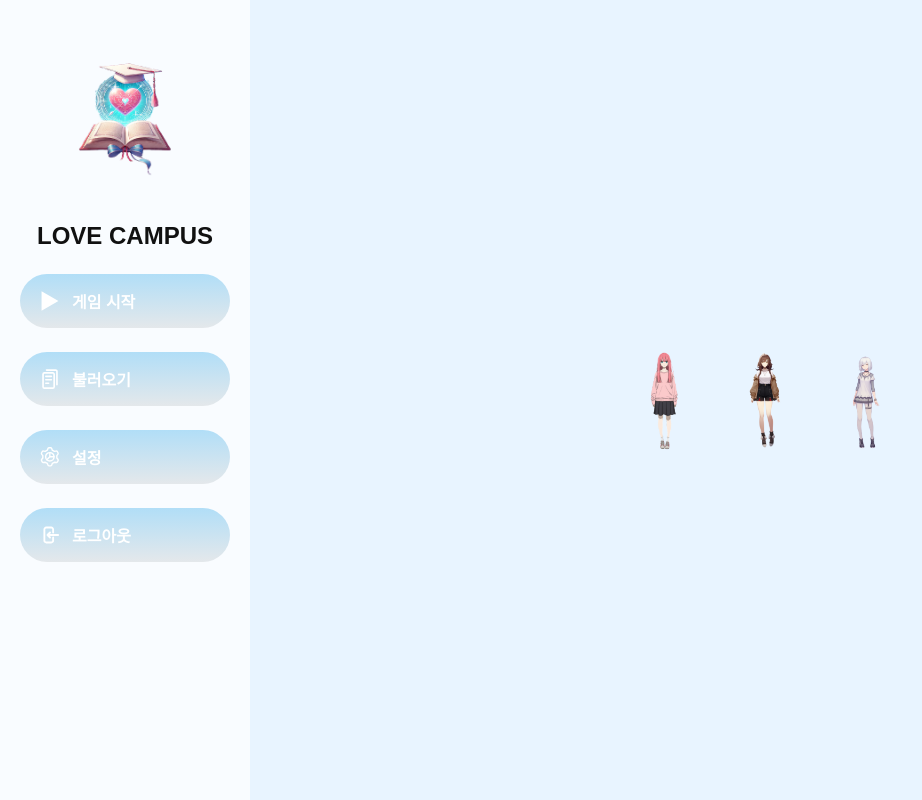
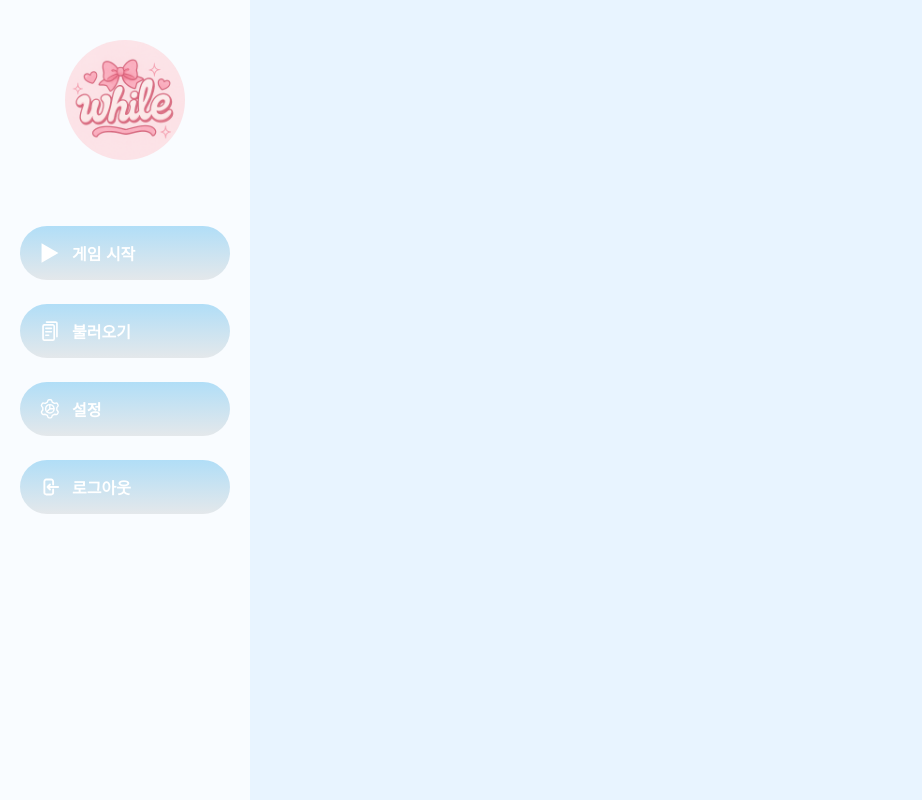
Before and after one commit to Life-in-another-world-starting-with-VN/while-front, a React (Vite) app: page / in a window 1280 px wide. Shown: the whole page, without its empty margins (0-922 px from the left). Built offline with nearby package versions, Linux system fonts and the light colour scheme; a web font is replaced by a local one.

Commit message:
chore: 로고 변경

```diff
--- a/src/pages/MainPage/components/LogoBlock/index.tsx
+++ b/src/pages/MainPage/components/LogoBlock/index.tsx
@@ -1,5 +1,5 @@
 import React from 'react';
-import logo from '../../../../assets/logo.png';
+import logo from '../../../../assets/while-logo.png';
 import { LogoContainer, LogoImage } from './styled';
 
 
@@ -9,7 +9,6 @@ const LogoBlock: React.FC = () => {
   return (
     <LogoContainer>
       <LogoImage src={logo} alt="logo" />
-      <h2>LOVE CAMPUS</h2>
     </LogoContainer>
   );
 };
--- a/src/pages/MainPage/components/LogoBlock/styled.ts
+++ b/src/pages/MainPage/components/LogoBlock/styled.ts
@@ -5,8 +5,10 @@ export const LogoContainer = styled.div`
   flex-direction: column;
   align-items: center;
   gap: 12px;
+  margin-bottom: 20%;
 `;
 
 export const LogoImage = styled.img`
   width: 120px;
+  border-radius: 60px;
 `;
--- a/src/pages/MainPage/index.tsx
+++ b/src/pages/MainPage/index.tsx
@@ -57,9 +57,7 @@ function MainPage() {
         </MenuButton>
       </Sidebar>
       <Content>
-        <Character src={char1} alt="character1" />
-        <Character src={char2} alt="character2" />
-        <Character src={char3} alt="character3" />
+
       </Content>
       <ExitModal
         isOpen={isLogoutModalOpen}
```
Also changed, not shown: src/assets/start-bg.png (added), src/assets/while-logo.png (added).
